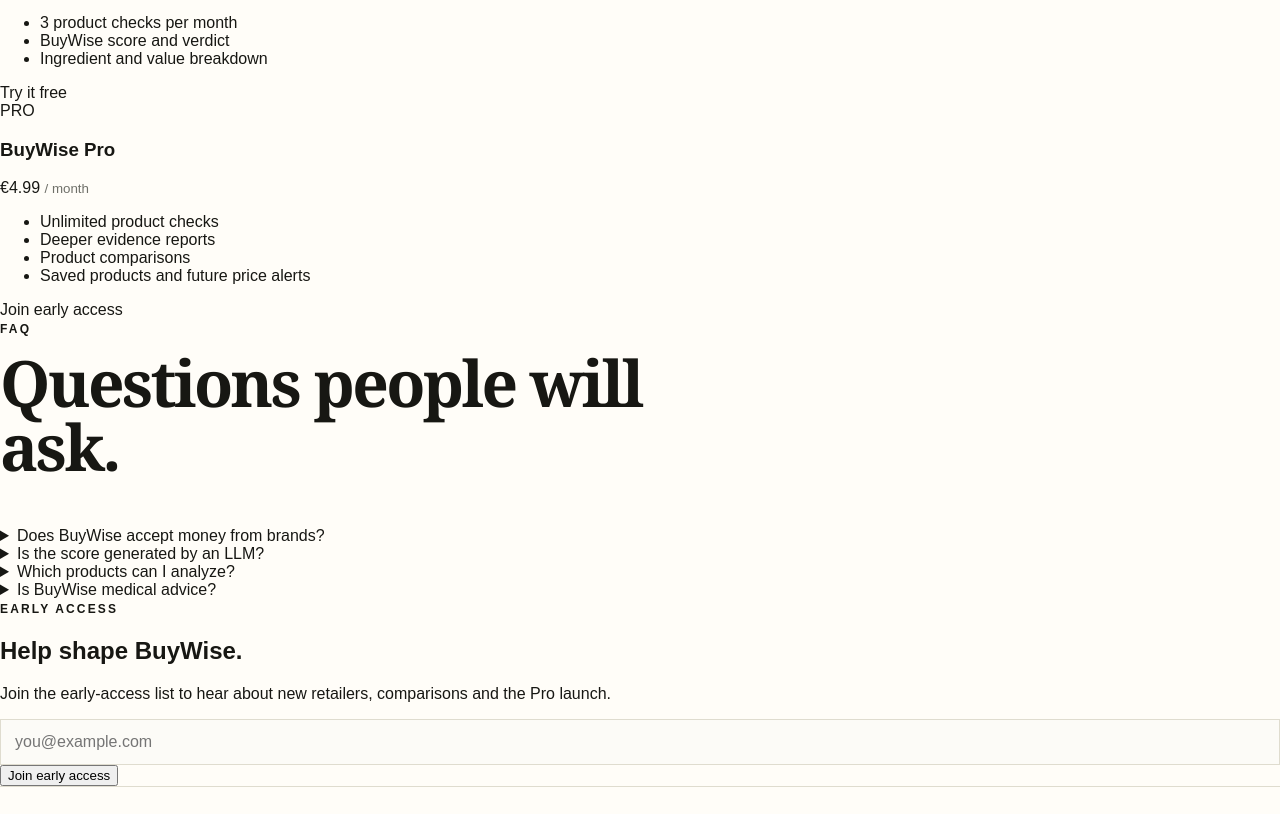
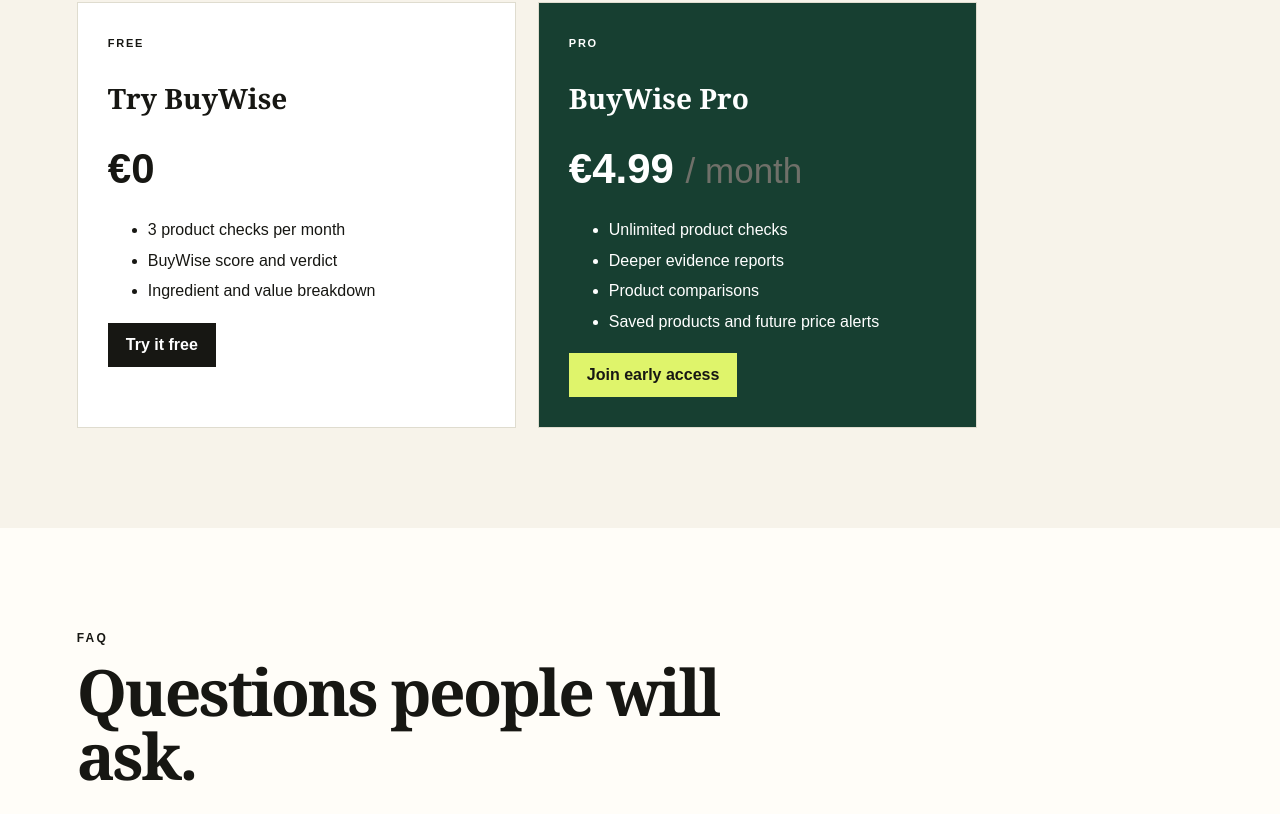
Before and after one commit to GhinwaFAKIH/buywise-ai, a Next.js app in the folder frontend/: page / in a window 1280 px wide. Shown: the part 2806-3620 px from the top of the page. Built offline with nearby package versions, Linux system fonts and the light colour scheme; no server answers.

Commit message:
Style pricing and FAQ sections

```diff
--- a/frontend/app/globals.css
+++ b/frontend/app/globals.css
@@ -593,3 +593,26 @@ footer p {
   color: var(--green) !important;
   font-weight: 800;
 }
+
+
+.pricingSection, .faqSection { padding: 100px 6vw; }
+.pricingSection { background: #f7f3ea; }
+.pricingGrid { display: grid; grid-template-columns: 1fr 1fr; gap: 22px; max-width: 900px; }
+.priceCard { border: 1px solid var(--line); background: white; padding: 30px; }
+.featuredPrice { background: var(--green); color: white; }
+.priceTag { font-size: 11px; font-weight: 900; letter-spacing: .16em; }
+.priceCard h3 { font-family: Georgia, "Times New Roman", serif; font-size: 28px; }
+.price { font-size: 42px; font-weight: 900; margin-bottom: 22px; }
+.priceCard ul { line-height: 1.9; }
+.priceButton, .waitlistButton { display: inline-block; padding: 13px 18px; background: var(--ink); color: white; font-weight: 800; }
+.featuredPrice .priceButton { background: var(--lime); color: var(--ink); }
+.faqList { max-width: 900px; }
+.faqList details { border-top: 1px solid var(--line); padding: 20px 0; }
+.faqList summary { cursor: pointer; font-weight: 800; font-size: 17px; }
+.faqList p { color: var(--muted); line-height: 1.65; }
+.waitlistSection { padding: 80px 6vw; background: var(--lime); display: grid; grid-template-columns: 1fr auto; gap: 40px; align-items: end; }
+.waitlistSection h2 { font-family: Georgia, "Times New Roman", serif; font-size: clamp(40px, 5vw, 66px); margin: 12px 0; }
+@media (max-width: 700px) {
+  .pricingGrid, .waitlistSection { grid-template-columns: 1fr; }
+  .pricingSection, .faqSection, .waitlistSection { padding-left: 20px; padding-right: 20px; }
+}
```
